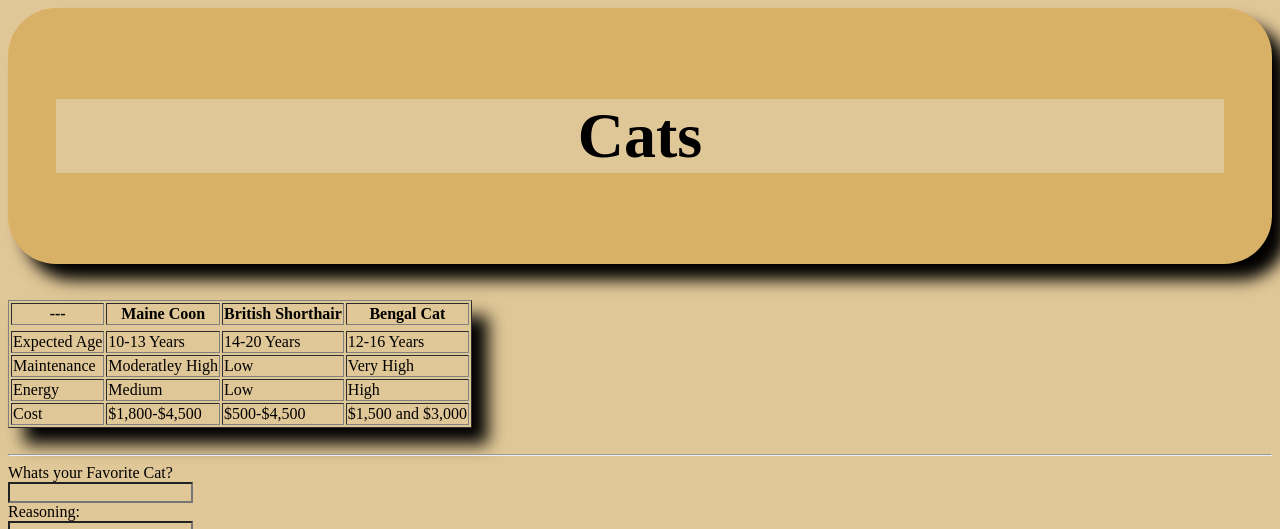
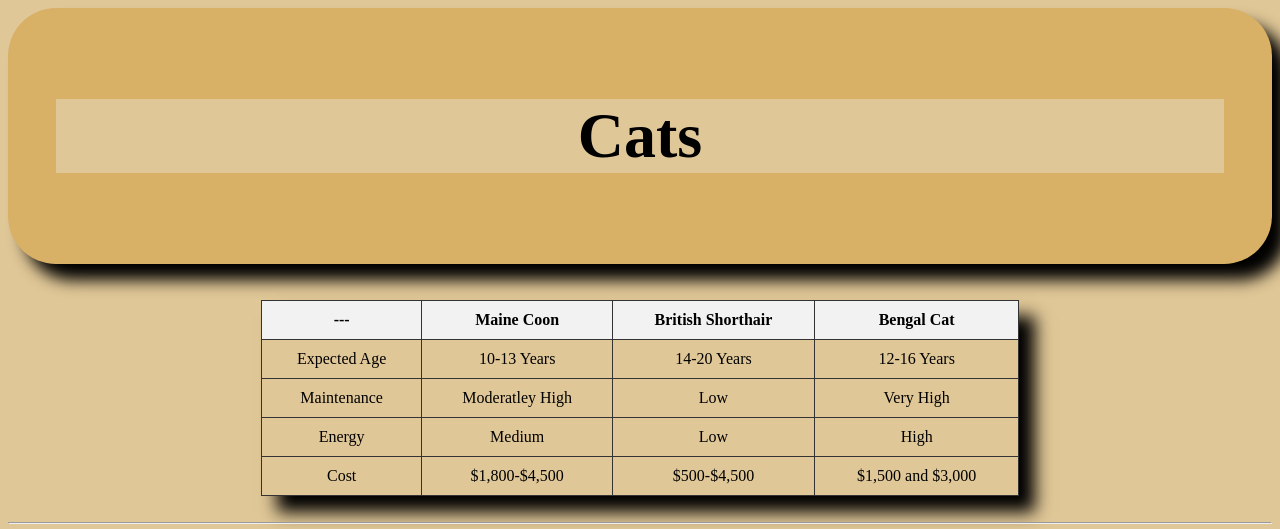
Before and after one commit to WSU-Envisioneering/03-tables-and-forms-yuji1010, a plain HTML site: page src/index.html in a window 1280 px wide. Shown: the top 529 px of the page. Drawn offline with Linux system fonts and the light colour scheme; a script that the page names is missing.

Commit message:
Alligned

```diff
--- a/src/index.html
+++ b/src/index.html
@@ -10,6 +10,24 @@
 
 <body>
   <!--  Your HTML goes here-->
+  <style>
+    table {
+      margin-left: auto;
+      margin-right: auto;
+      border-collapse: collapse;
+      width: 60%;
+      text-align: center;
+    }
+
+    th, td {
+      border: 1px solid #333;
+      padding: 10px;
+    }
+
+    th {
+      background-color: #f2f2f2;
+    }
+  </style>
     <header>
   <h1>Cats</h1>
     </header>
```
